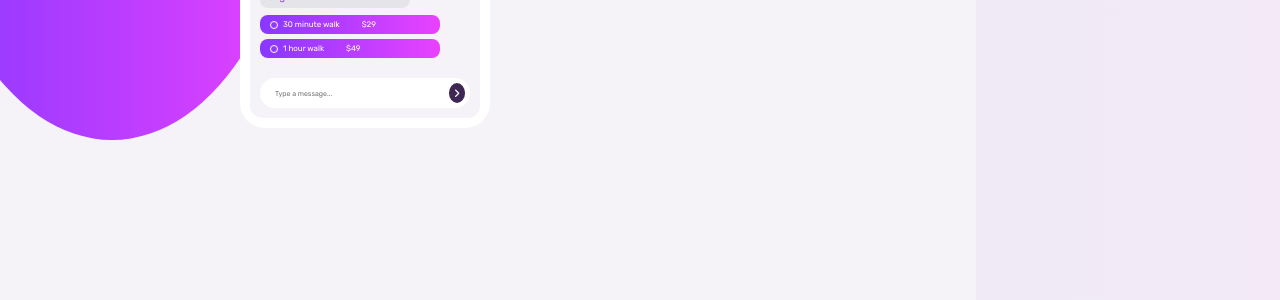
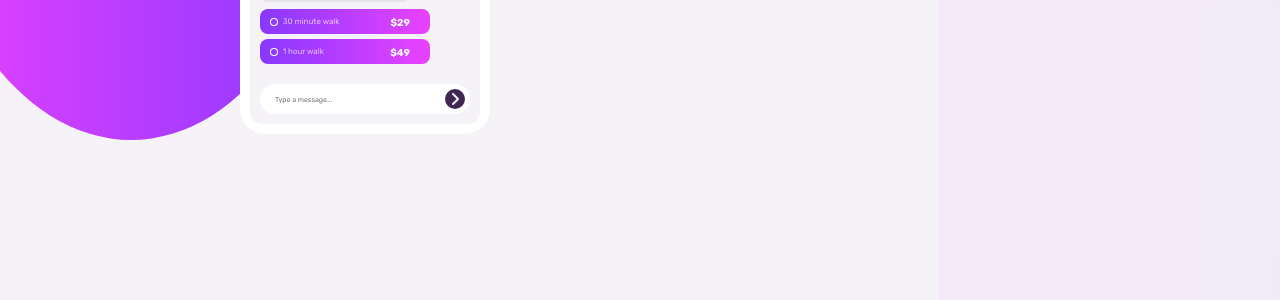
Before and after one commit to Al-arawy/Chat-App, a plain HTML site: page Chat-App.html in a window 1280 px wide. Shown: the part 500-800 px from the top of the page. Drawn offline with Linux system fonts and the light colour scheme.

Commit message:
Update Chat-App

```diff
--- a/CSS/Chat-App.css
+++ b/CSS/Chat-App.css
@@ -8,7 +8,7 @@
   --app-background: #f5f3f7;
   --Light-Magenta: #e942ff;
   --Light-Violet: #8838ff;
-    --grad-background: linear-gradient(to right, #8838ff,  #e942ff);
+  --grad-background: linear-gradient(to left, #8838ff, #e942ff);
   --p-color: hsl(270, 7%, 64%);
 }
 body {
@@ -35,7 +35,7 @@ body {
 @media (min-width: 576px) {
   .container .right,
   .container .left {
-        width: 30%;
+    width: 33%;
     height: 80vh;
   }
 }
@@ -82,7 +82,7 @@ body {
   -o-border-radius: 12px 12px 8px 8px;
   &::before {
     position: absolute;
-        content: '';
+    content: "";
     width: 60%;
     height: 25px;
     top: -10px;
@@ -116,7 +116,6 @@ body {
     font-weight: 400;
   }
   p {
-
     color: hsl(276, 100%, 81%);
     padding-top: 2px;
     font-size: 8px;
@@ -169,9 +168,9 @@ body {
 }
 .container .main .phone .chat .m-bottom {
   margin-top: 5px;
-    max-width: 180px;
+  max-width: 170px;
   display: flex;
-    background: var(--grad-background);
+  background: linear-gradient(to right, #8838ff, #e942ff);
   border-radius: 8px;
   -webkit-border-radius: 8px;
   -moz-border-radius: 8px;
@@ -180,15 +179,21 @@ body {
   div {
     display: flex;
     align-items: center;
-        padding-left: 10px;
+    padding: 3px 0 3px 10px;
+    width: 100%;
   }
   p {
     padding: 5px;
     font-size: 8px;
+    color: #ffffffae;
+    width: 100%;
+    position: relative;
+    span {
+      position: absolute;
+      right: 20px;
+      font-size: 10px;
       color: #fff;
-        span {
-            margin-left: 20px;
-            text-align: end;
+      font-weight: bold;
     }
   }
 }
@@ -212,15 +217,13 @@ body {
   align-items: center;
   justify-content: space-between;
   i {
-        font-size: 10px;
-        padding: 5px;
+    width: 20px;
+    height: 20px;
+    align-content: center;
+    text-align: center;
     color: #fff;
     background: hsl(271, 36%, 24%);
     border-radius: 50%;
-        -webkit-border-radius: 50%;
-        -moz-border-radius: 50%;
-        -ms-border-radius: 50%;
-        -o-border-radius: 50%;
   }
 }
 .container .main .phone .chat label > input {
```
Also changed, not shown: Chat-App.html (+2 -1 lines). Lines whose indentation alone changed are shown as unchanged.
